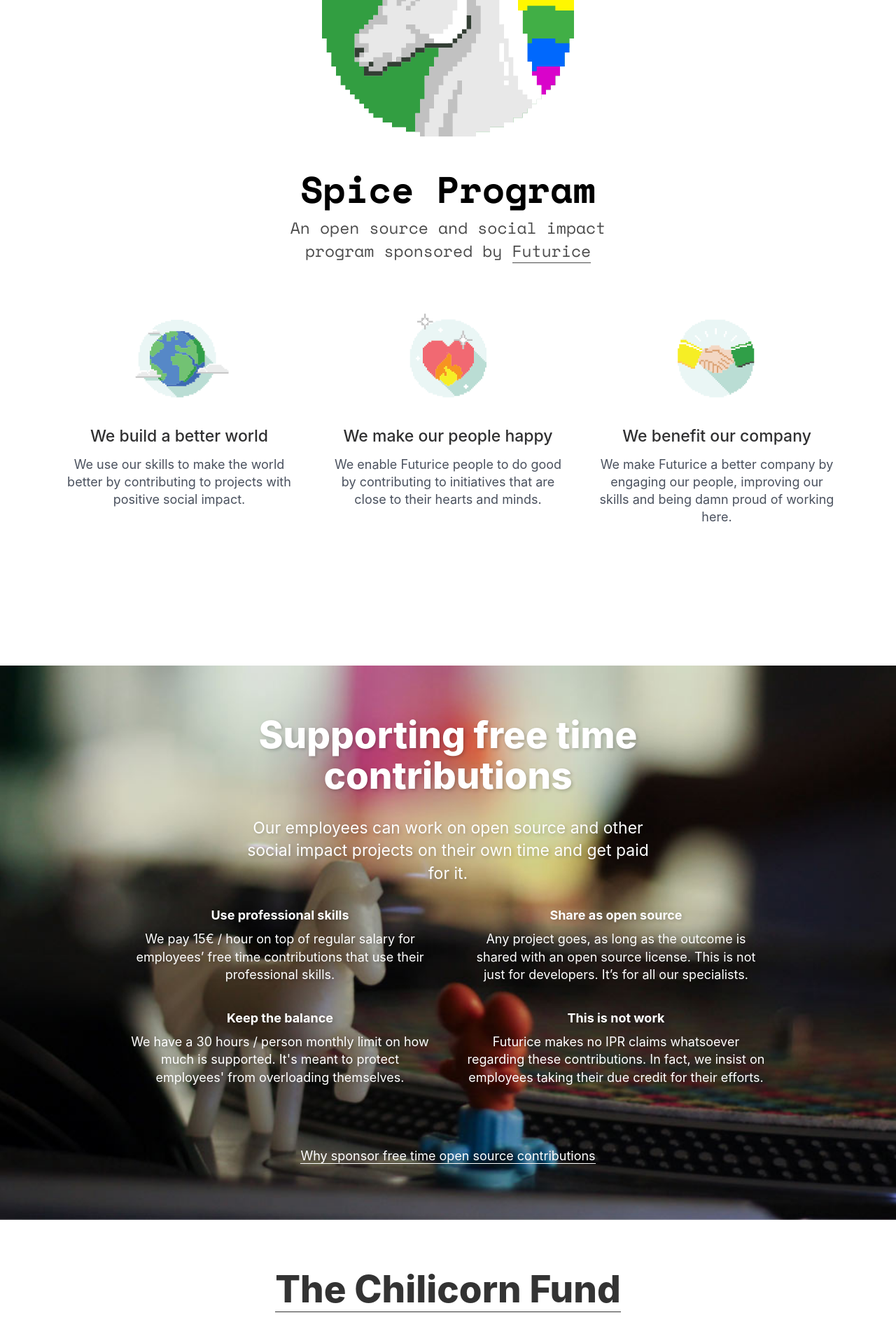
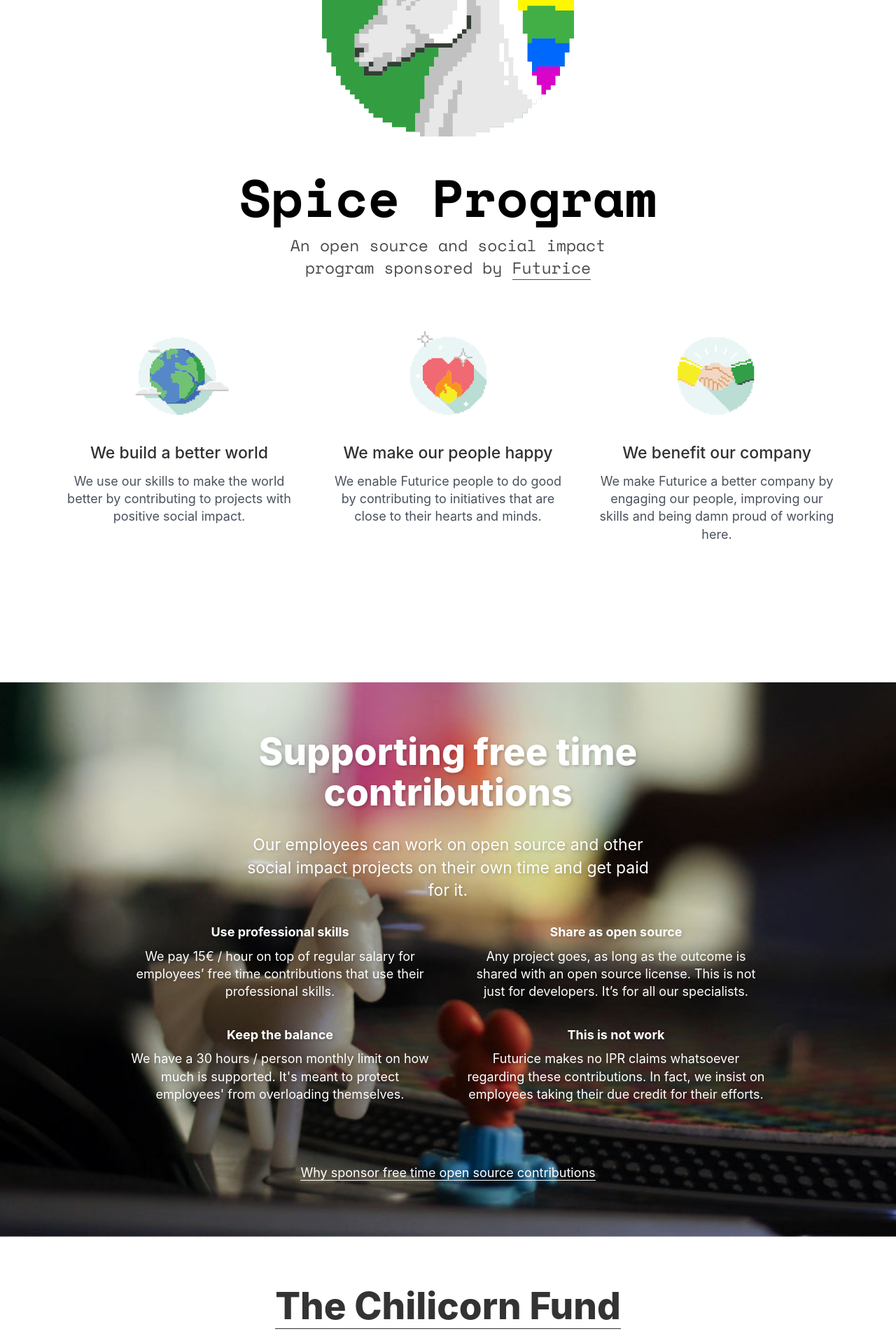
Before and after one commit to futurice/spiceprogram, a Jekyll site: the page built from index.html, in a window 1280 px wide. Shown: the part 305-2224 px from the top of the page at 70% size. Built offline with Jekyll 4.4.1, drawn with Linux system fonts in a browser that asks for light colours; nearby versions of some CDN libraries.

Commit message:
Adjustments to hero title font sizes

```diff
--- a/assets/css/_fund.scss
+++ b/assets/css/_fund.scss
@@ -34,15 +34,22 @@
     text-shadow: 1px 1px 1px gray;
   }
 
-  h1 {
-    font-size: 40px;
+/*   h1 {
+    font-size: $size-large;
+
     @media screen and (min-width: $mobile) {
-      font-size: $size-extra-huge;
+      font-size: $size-huge;
+      line-height: 1;
+    }
+
+    @media screen and (min-width: $tablet) {
+      font-size: $size-hero;
+      line-height: 1;
     }
   }
-
+ */
   h2 {
-    font-weight: bold;
+    font-weight: 600;
     opacity: 1;
   }
 
--- a/assets/css/css.scss
+++ b/assets/css/css.scss
@@ -56,6 +56,7 @@
 $size-large: 38px;
 $size-huge: 53px;
 $size-extra-huge: 61px;
+$size-hero: 75px;
 
 /* Colours */
 $body: #4A515E;
@@ -82,8 +83,8 @@
 /**** Main styles ****/
 h1 {
   text-align: center;
-  font-size: $size-huge;
-  font-weight: 700;
+  font-size: $size-extra-huge;
+  font-weight: 800;
   padding-bottom: 10px;
   font-family: "Space mono";
 }
@@ -203,6 +204,7 @@
   padding: 40px 0 0px 0;
   margin-bottom: 0px;
 
+
   p, h2 {
     font-size: $size-medium;
     font-weight: 300;
@@ -227,12 +229,19 @@
     margin-bottom: 20px;
   }
 
+  @media screen and (max-width: $mobile) {
+     h1 {font-size: $size-large;}
+     p,h2 {font-size: $size-base;}
+  }
   @media screen and (min-width: $mobile) {
     padding-top: 60px;
+    h1 {font-size: $size-huge;}
+    p,h2 {font-size: $size-medium;}
   }
 
   @media screen and (min-width: $tablet) {
     padding-top: 120px;
+    h1 {font-size: $size-hero;}
   }
 }
 
```
